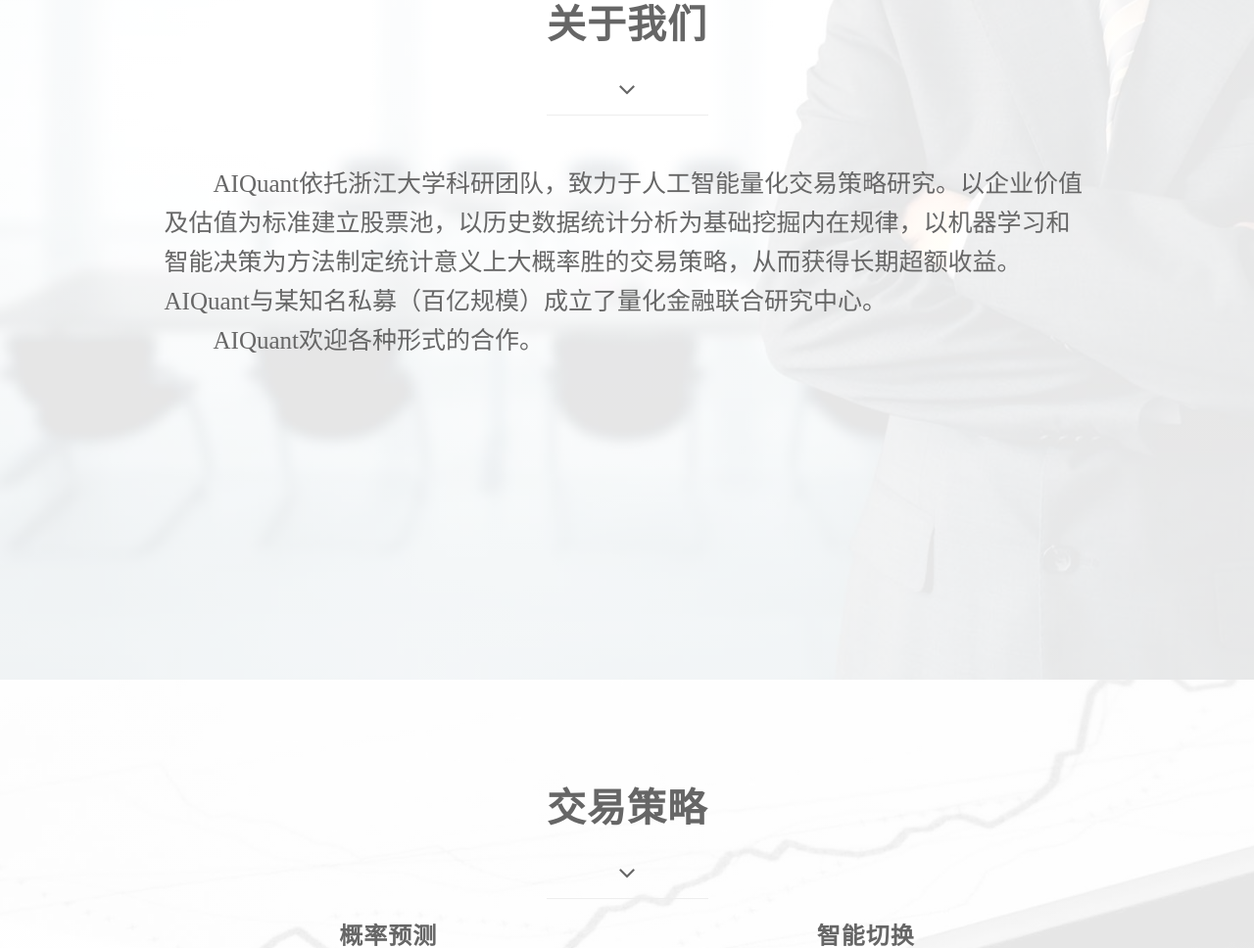
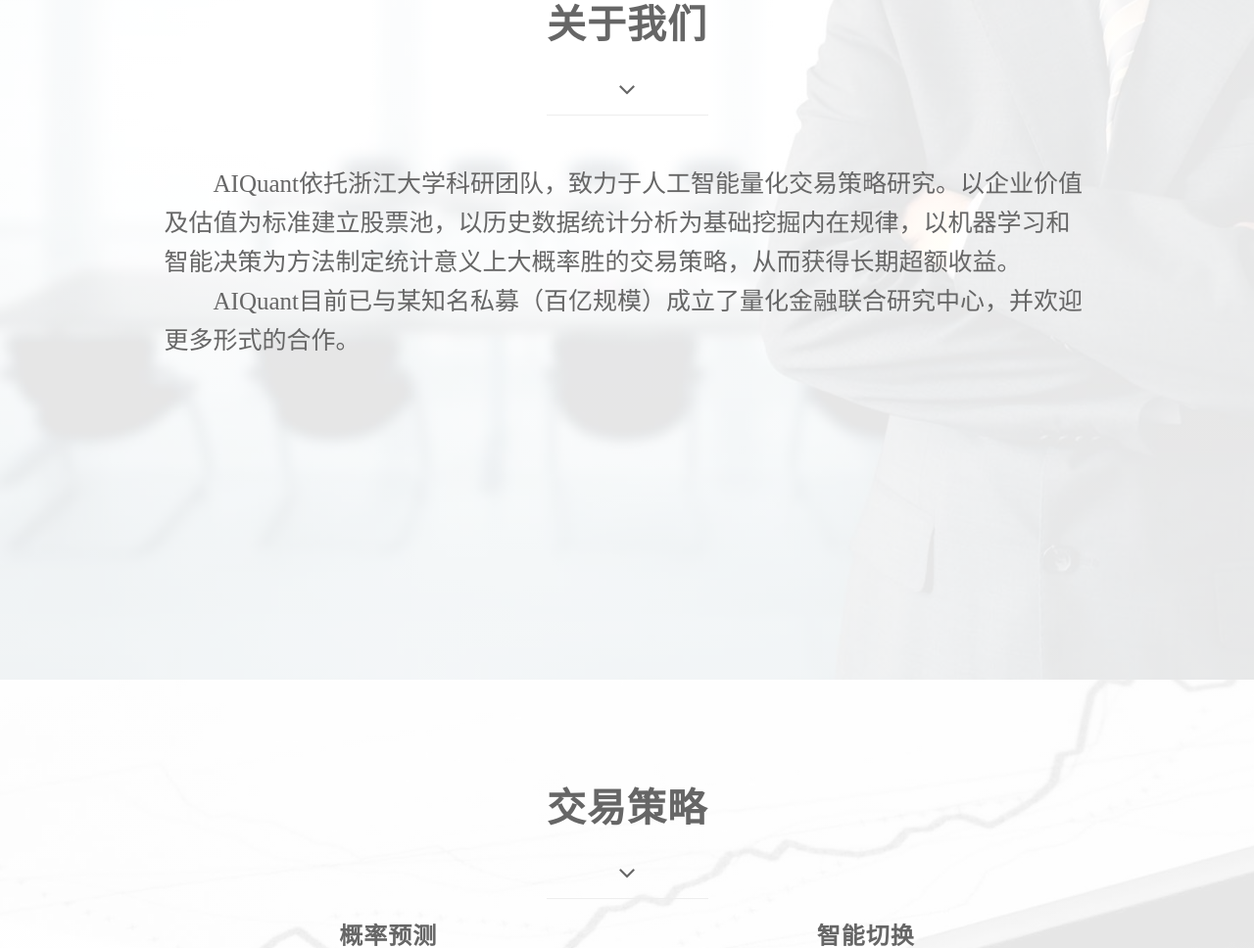
Before and after one commit to aiquanttech/aiquanttech.github.io, a plain HTML site: page index.html in a window 1280 px wide. Shown: the part 906-1874 px from the top of the page at 98% size. Drawn offline with Linux system fonts and the light colour scheme; a script that the page names is missing; files whose address does not match are found by name.

Commit message:
update intro

```diff
--- a/index.html
+++ b/index.html
@@ -121,8 +121,8 @@
 				<div class="col-xs-10 col-sm-10 col-md-10 col-xs-offset-1 col-md-offset-1 col-sm-offset-1">
 					<div class="wow fadeInUp" id="intro" data-wow-delay="0.2s">
 						<p>
-						&nbsp;&nbsp;&nbsp;&nbsp;&nbsp;&nbsp;&nbsp;&nbsp;AIQuant依托浙江大学科研团队，致力于人工智能量化交易策略研究。以企业价值及估值为标准建立股票池，以历史数据统计分析为基础挖掘内在规律，以机器学习和智能决策为方法制定统计意义上大概率胜的交易策略，从而获得长期超额收益。 AIQuant与某知名私募（百亿规模）成立了量化金融联合研究中心。<br>
-						&nbsp;&nbsp;&nbsp;&nbsp;&nbsp;&nbsp;&nbsp;&nbsp;AIQuant欢迎各种形式的合作。
+						&nbsp;&nbsp;&nbsp;&nbsp;&nbsp;&nbsp;&nbsp;&nbsp;AIQuant依托浙江大学科研团队，致力于人工智能量化交易策略研究。以企业价值及估值为标准建立股票池，以历史数据统计分析为基础挖掘内在规律，以机器学习和智能决策为方法制定统计意义上大概率胜的交易策略，从而获得长期超额收益。<br>
+						&nbsp;&nbsp;&nbsp;&nbsp;&nbsp;&nbsp;&nbsp;&nbsp;AIQuant目前已与某知名私募（百亿规模）成立了量化金融联合研究中心，并欢迎更多形式的合作。
 						</p>
 					</div>
 				</div>
```
